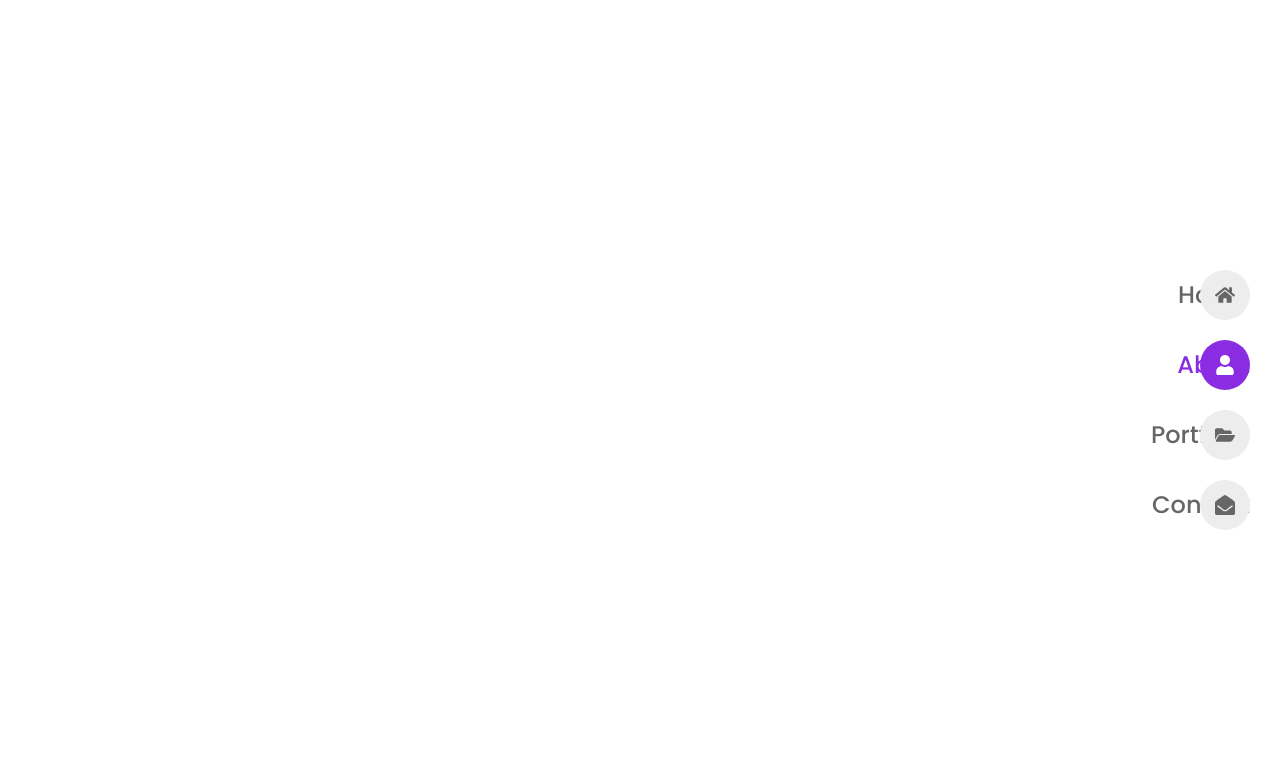
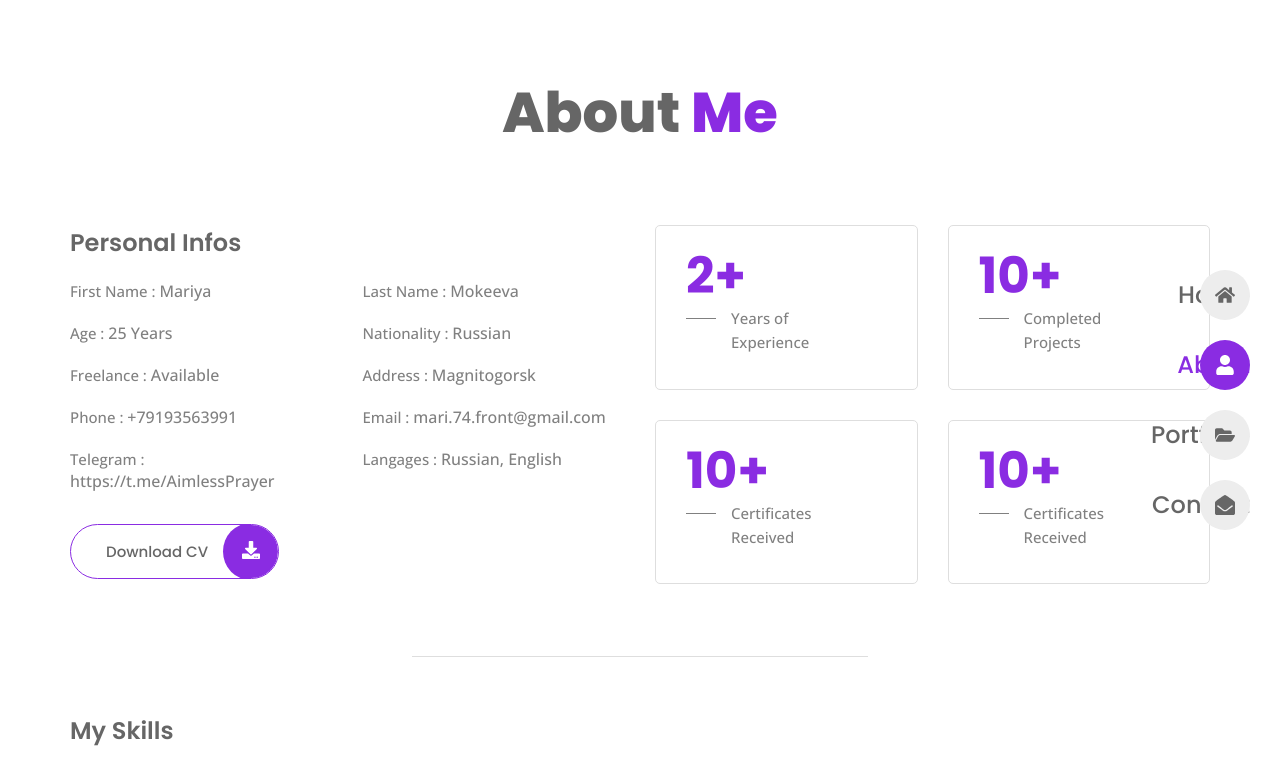
Before and after one commit to w1llow1sp/Portfolio, a React (Vite) app: page /about in a window 1280 px wide. Shown: the top 784 px of the page. Built offline with nearby package versions, Linux system fonts and the light colour scheme.

Commit message:
Complete About

```diff
--- a/package.json
+++ b/package.json
@@ -10,6 +10,7 @@
     "preview": "vite preview"
   },
   "dependencies": {
+    "html-react-parser": "^5.1.1",
     "react": "^18.2.0",
     "react-dom": "^18.2.0",
     "react-icons": "^5.0.1",
--- a/src/App.css
+++ b/src/App.css
@@ -16,7 +16,7 @@
     --body-font: 'Open Sans', sans-serif;
     --second-font: 'Poppins', sans-serif;
 
-    -big-font-size: 56px;
+    --big-font-size: 56px;
     --h1-font-size: 50px;
     --h2-font-size: 32px;
     --h3-font-size: 24px;
@@ -75,6 +75,11 @@
  }
 
 /*===========   REUSABLE CSS  ==========*/
+.container {
+    max-width: 1140px;
+    margin-inline: auto;
+}
+
 .grid {
     display: grid;
     gap:30px;
@@ -82,6 +87,17 @@
 
 .section {
     padding-block: 70px;
+}
+
+.section__title {
+    font-size: var(--big-font-size);
+    font-weight: var(--weigth-800);
+    text-align: center;
+    margin-bottom: 70px;
+}
+
+.section__title span {
+    color: var(--first-color)
 }
 
 .button {
--- /dev/null
+++ b/src/components/Info.tsx
@@ -0,0 +1,20 @@
+import React from 'react';
+import {personalInfo} from "../data";
+import '../pages/about/about.css'
+
+const Info = () => {
+    return (
+        <>
+            {personalInfo.map(({title,description},index) => {
+                return (
+                    <li className="info__item" key={index}>
+                        <span className="info__title">{title}</span>
+                        <span className="info__descriptions">{description}</span>
+                    </li>
+                )
+            })}
+        </>
+    );
+};
+
+export default Info;
--- /dev/null
+++ b/src/components/Stats.tsx
@@ -0,0 +1,22 @@
+import React from 'react';
+import {stats} from "../data";
+import parse from 'html-react-parser'
+import '../pages/about/about.css'
+
+
+const Stats = () => {
+    return (
+        <>
+            {stats.map(({no,title},index) => {
+                return (
+                    <div className='stats__box' key={index}>
+                        <h3 className="stats__no">{no}</h3>
+                        <p className="stats__title">{parse(title)}</p>
+                    </div>
+                )
+            })}
+        </>
+    );
+};
+
+export default Stats;
--- a/src/data.tsx
+++ b/src/data.tsx
@@ -83,7 +83,7 @@
   },
 ];
 
-export const personalInfo = [
+export const personalInfo : Array<personalInfoType> = [
   {
     id: 1,
     title: 'First Name : ',
@@ -145,7 +145,7 @@
   },
 ];
 
-export const stats = [
+export const stats : Array<statsType>= [
   {
     id: 1,
     no: '2+',
@@ -156,6 +156,12 @@
     id: 2,
     no: '10+',
     title: 'Completed <br /> Projects',
+  },
+
+  {
+    id: 3,
+    no: '10+',
+    title: ' Certificates  <br /> Received',
   },
 
   {
@@ -822,3 +828,15 @@
   icon:  JSX.Element,
   path: string,
 }
+
+export  type personalInfoType = {
+  id: number
+  title: string
+  description: string
+}
+
+export type statsType = {
+  id:number
+  no: string
+  title: string
+}
--- a/src/pages/about/About.tsx
+++ b/src/pages/about/About.tsx
@@ -1,10 +1,46 @@
 
+
+import Info from "../../components/Info";
+import Stats from "../../components/Stats";
+import {FaDownload} from "react-icons/fa";
+import CV from '../../assets/CV.pdf'
+
+import './about.css'
 
 const About = () => {
     return (
-        <div>
+        <main className="section container">
+            <section className="about">
+                <h2 className="section__title">
+                    About <span>Me</span>
+                </h2>
+                <div className="about__container grid">
+                    <div className="about__info">
+                        <h3 className='section__subtitle'>Personal Infos</h3>
+                        <ul className="info__list grid">
+                            <Info/>
+                        </ul>
 
-        </div>
+                        <a href={CV} download={''} className="button">
+                            Download CV{''}
+                            <span className="button__icon"> <FaDownload/></span>
+                        </a>
+                    </div>
+
+                    <div className="stats grid">
+                        <Stats/>
+                    </div>
+                </div>
+            </section>
+
+            <div className="separator"></div>
+
+            <section className={'skills'}>
+                <h3 className={'section__subtitle subtitle__center'}>My Skills</h3>
+
+
+            </section>
+        </main>
     );
 };
 
--- a/src/pages/about/about.css
+++ b/src/pages/about/about.css
@@ -0,0 +1,60 @@
+.about__container,
+.info__list,
+.stats {
+    grid-template-columns: repeat(2,1fr);
+}
+
+.info__list {
+    row-gap: 20px;
+    margin-bottom: 32px;
+}
+
+.section__subtitle {
+    font-size:var(--h3-font-size);
+    font-weight: var(--weigth-600);
+    margin-bottom: 20px;
+}
+
+.info__list .info__title,
+.info__list  .info__description {
+    font-size: var(--small-font-size);
+}
+
+.info__list .info__description {
+    color:var(--title-color);
+    font-weight: var(--weigth-600);
+}
+
+.stats__box {
+    border:1px solid var(--border-color);
+    padding:20px 30px 25px;
+    border-radius: 5px;
+}
+.stats__no {
+    color: var(--first-color);
+    font-size: var(--h1-font-size);
+    line-height:1.2 ;
+}
+
+.stats__title {
+    font-size: var(--small-font-size);
+    line-height: 1.6;
+    padding-left: 45px;
+    position: relative;
+}
+
+.stats__title::before {
+    content: '';
+    position: absolute;
+    left: 0;
+    width: 30px;
+    top:25%;
+    height: 1px;
+    background-color: var(--text-color);
+}
+
+.separator {
+    border-top: 1px solid var(--border-color);
+    max-width: 40%;
+    margin: 72px auto 56px;
+}
```
Also changed, not shown: 2 other files (tests, documents, lock files or other folders).
